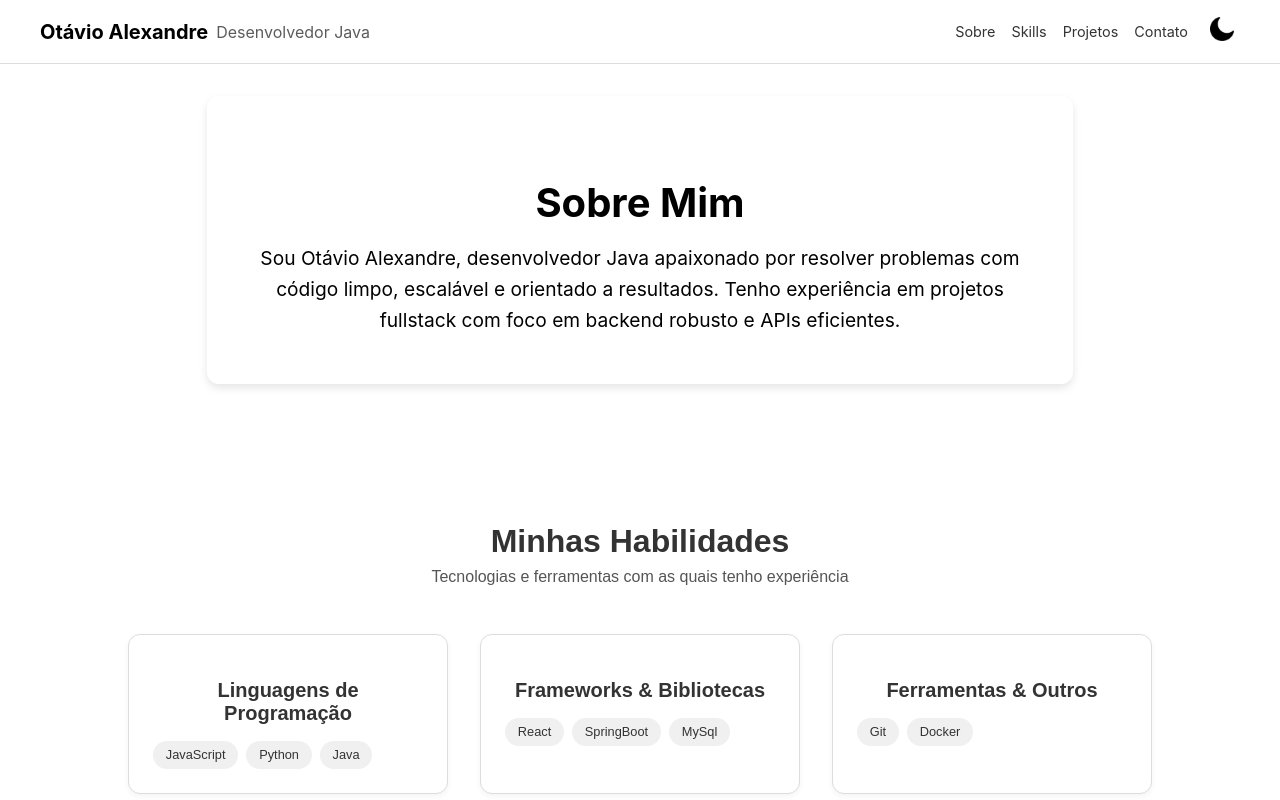
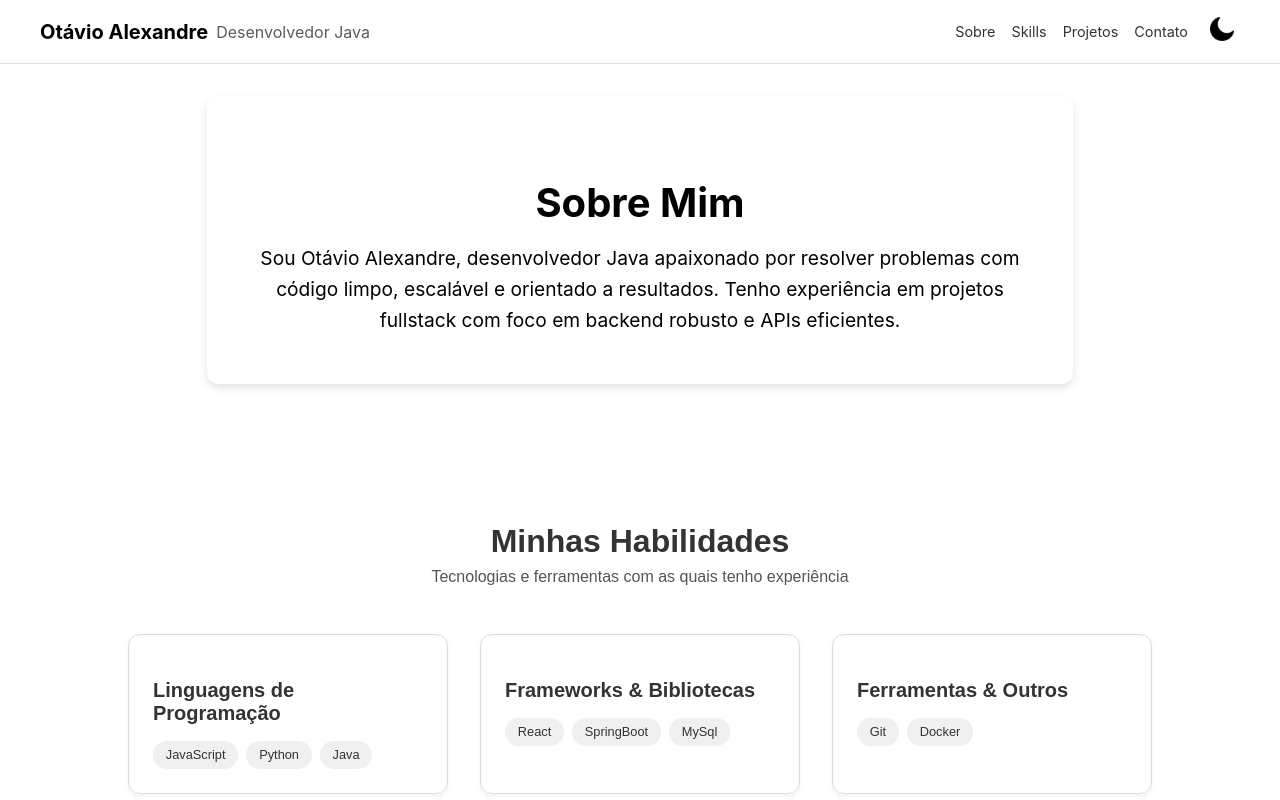
Before and after one commit to Zerphyis/portifolio, a React (Create React App) app: page / in a window 1280 px wide. Shown: the top 800 px of the page. Built offline with nearby package versions, Linux system fonts and the light colour scheme.

Commit message:
feat:adicionando as variaves de mudança de tema em App.css

```diff
--- a/src/App.css
+++ b/src/App.css
@@ -1,5 +1,19 @@
 .App {
-  text-align: center;
+  min-height: 100vh;
+  background-color: var(--bg-color);
+  color: var(--text-color);
+  position: relative;
+  overflow: hidden;
+}
+
+a {
+  color: var(--accent-color);
+}
+
+button {
+  background-color: #1f1f1f;
+  color: var(--text-color);
+  border: 1px solid #333;
 }
 
 .App-logo {
```
